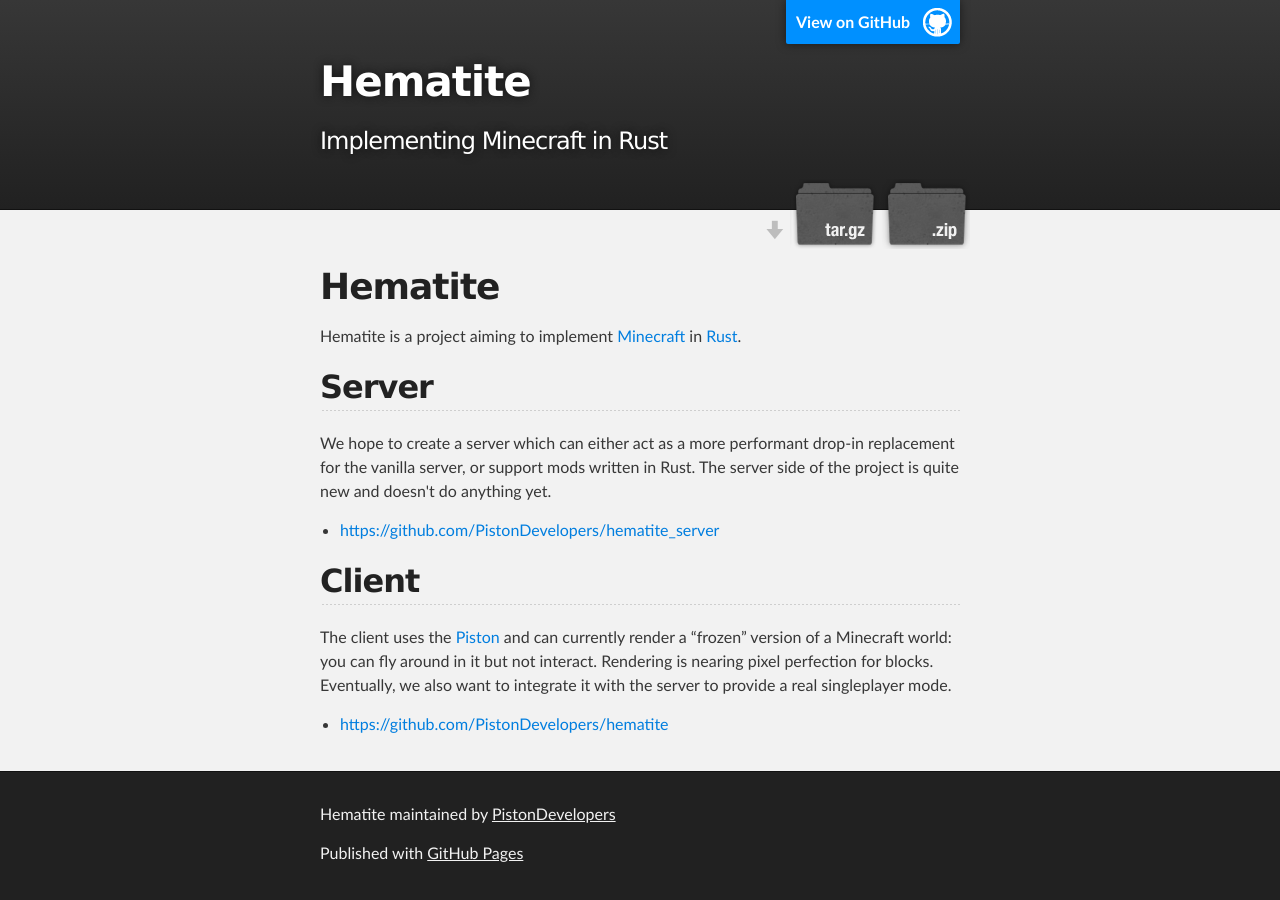
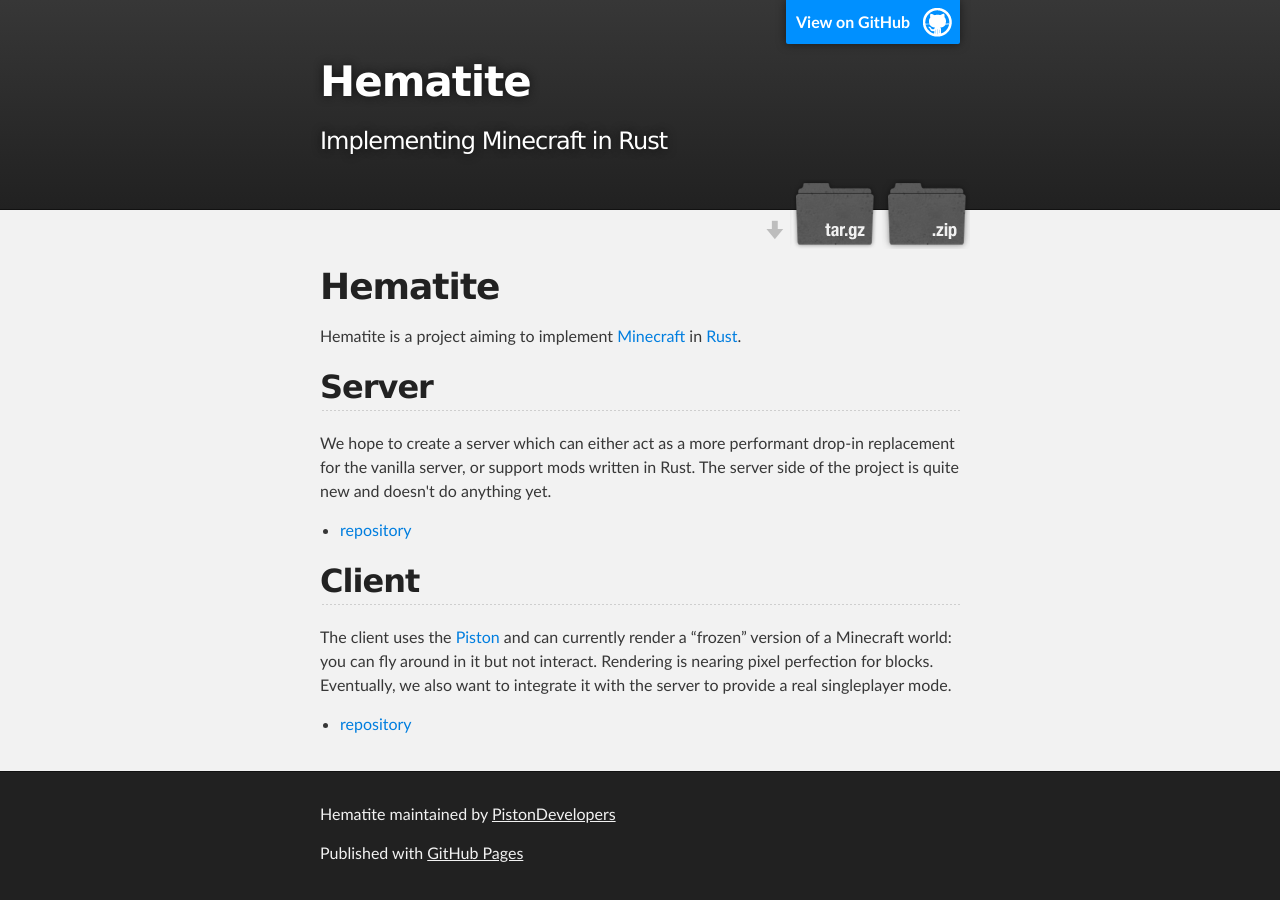
Before and after one commit to PistonDevelopers/hematite.piston.rs, a plain HTML site: page index.html in a window 1280 px wide. Drawn offline with Linux system fonts and the light colour scheme.

Commit message:
Fix links
I always get the Markdown link syntax wrong

```diff
--- a/index.html
+++ b/index.html
@@ -42,7 +42,7 @@
 <p>We hope to create a server which can either act as a more performant drop-in replacement for the vanilla server, or support mods written in Rust. The server side of the project is quite new and doesn't do anything yet.</p>
 
 <ul>
-<li>  <a href="repository">https://github.com/PistonDevelopers/hematite_server</a>
+<li>  <a href="https://github.com/PistonDevelopers/hematite_server">repository</a>
 </li>
 </ul>
 
@@ -52,7 +52,7 @@
 <p>The client uses the <a href="http://www.piston.rs/">Piston</a> and can currently render a “frozen” version of a Minecraft world: you can fly around in it but not interact. Rendering is nearing pixel perfection for blocks. Eventually, we also want to integrate it with the server to provide a real singleplayer mode.</p>
 
 <ul>
-<li>  <a href="repository">https://github.com/PistonDevelopers/hematite</a>
+<li>  <a href="https://github.com/PistonDevelopers/hematite">repository</a>
 </li>
 </ul>
       </section>
```
